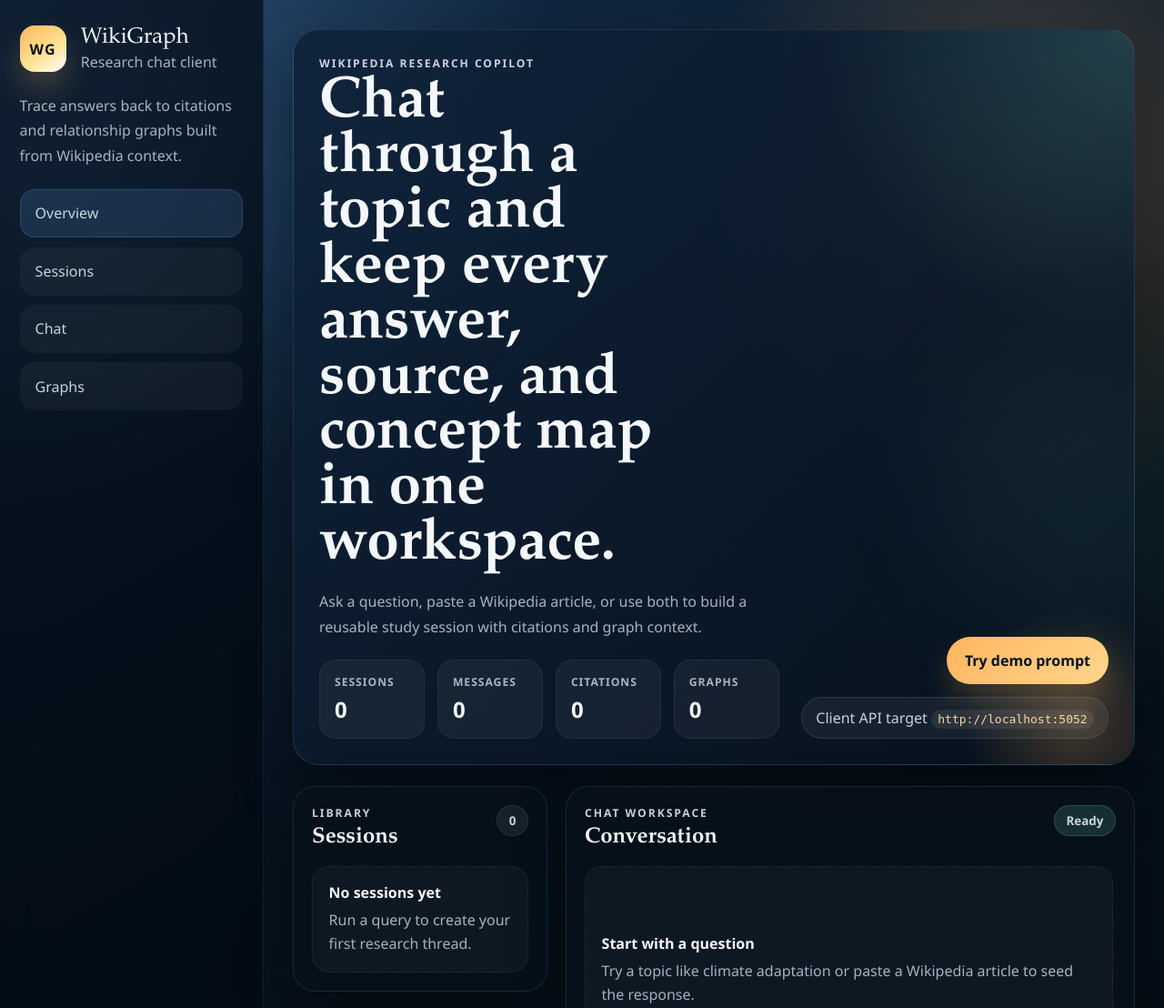
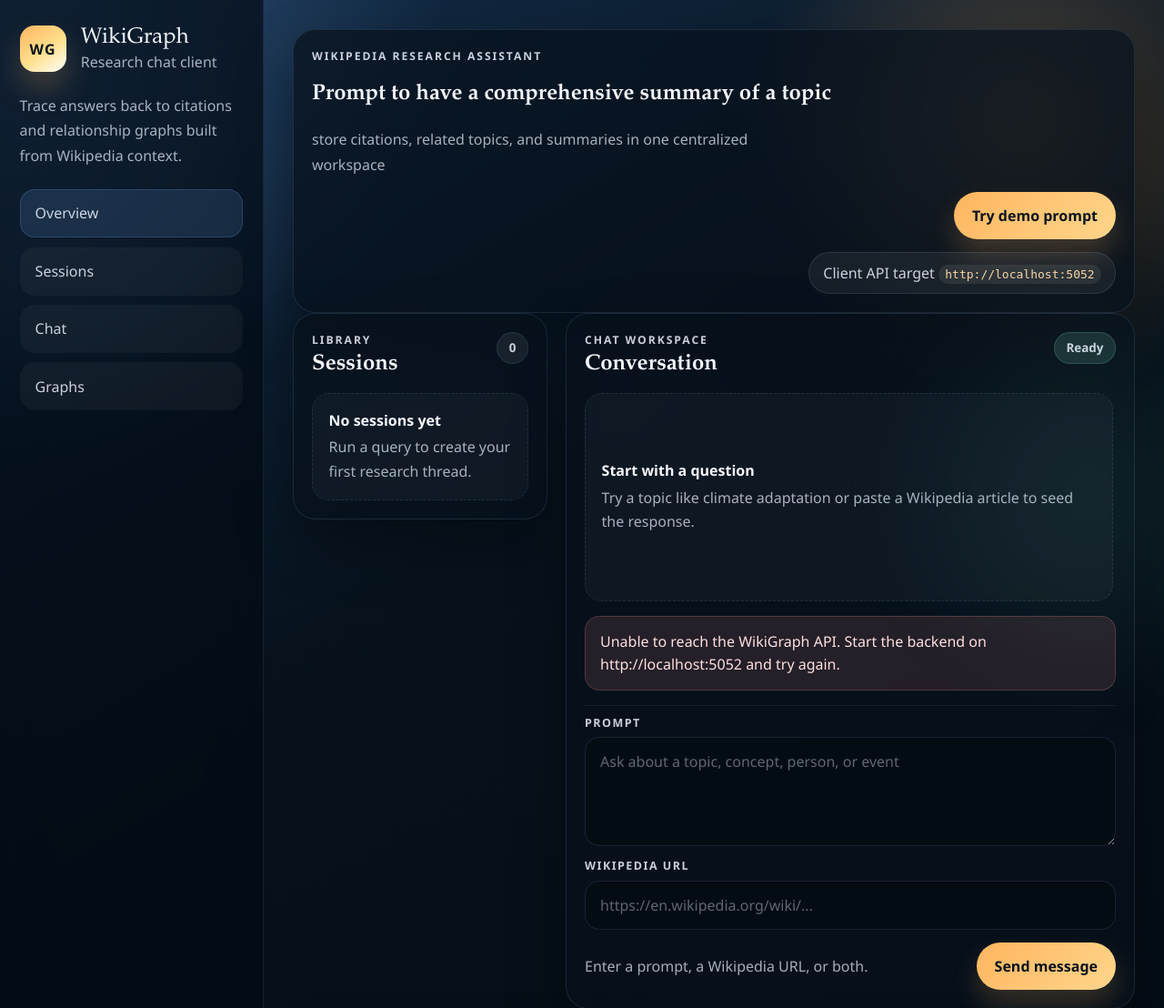
Before and after one commit to Pedro-B-Amon/Blazor-Development, an ASP.NET Core app: page / in a window 1280 px wide. Shown: the top 1108 px of the page at 91% size. Run offline with ASP.NET Core 8, Linux system fonts and the light colour scheme; data that the repository does not hold is empty; database files in the repository are not loaded.

Commit message:
Adding Sessions Page and Begining Razor Refactor

```diff
--- a/WikiGraph.Client/Pages/Home.razor
+++ b/WikiGraph.Client/Pages/Home.razor
@@ -3,29 +3,11 @@
 
 <PageTitle>WikiGraph</PageTitle>
 
-<section class="hero">
+<section class="card">
     <div class="hero-copy">
-        <p class="eyebrow">Wikipedia research copilot</p>
-        <h1>Chat through a topic and keep every answer, source, and concept map in one workspace.</h1>
-        <p class="hero-text">Ask a question, paste a Wikipedia article, or use both to build a reusable study session with citations and graph context.</p>
-        <div class="hero-metrics">
-            <div class="metric">
-                <span>Sessions</span>
-                <strong>@sessions.Count</strong>
-            </div>
-            <div class="metric">
-                <span>Messages</span>
-                <strong>@messages.Count</strong>
-            </div>
-            <div class="metric">
-                <span>Citations</span>
-                <strong>@citations.Count</strong>
-            </div>
-            <div class="metric">
-                <span>Graphs</span>
-                <strong>@graphs.Count</strong>
-            </div>
-        </div>
+        <p class="eyebrow">Wikipedia research Assistant</p>
+        <h1>Prompt to have a comprehensive summary of a topic</h1>
+        <p class="hero-text">store citations, related topics, and summaries in one centralized workspace</p>
     </div>
     <div class="hero-actions">
         <button class="send" @onclick="RunDemo" disabled="@isBusy">Try demo prompt</button>
@@ -71,6 +53,12 @@
 </div>
 
 @code {
+    @* TODO:
+        - make Home.Razor more of a landing page (much more bare bones, just a search prompt and sessions)
+        - Move and tweak some of the current razor code to Session.Razor
+            - Session Rendering
+            - Reloading Pages
+            - Session Ownership*@
     private readonly List<SessionSummary> sessions = [];
     private readonly List<MessageDto> messages = [];
     private readonly List<CitationDto> citations = [];
```
Also changed, not shown: WikiGraph.Client/Pages/Session.razor (added, +41 -0 lines), WikiGraph.Client/Layout/NavMenu.razor (line endings or trailing spaces).
